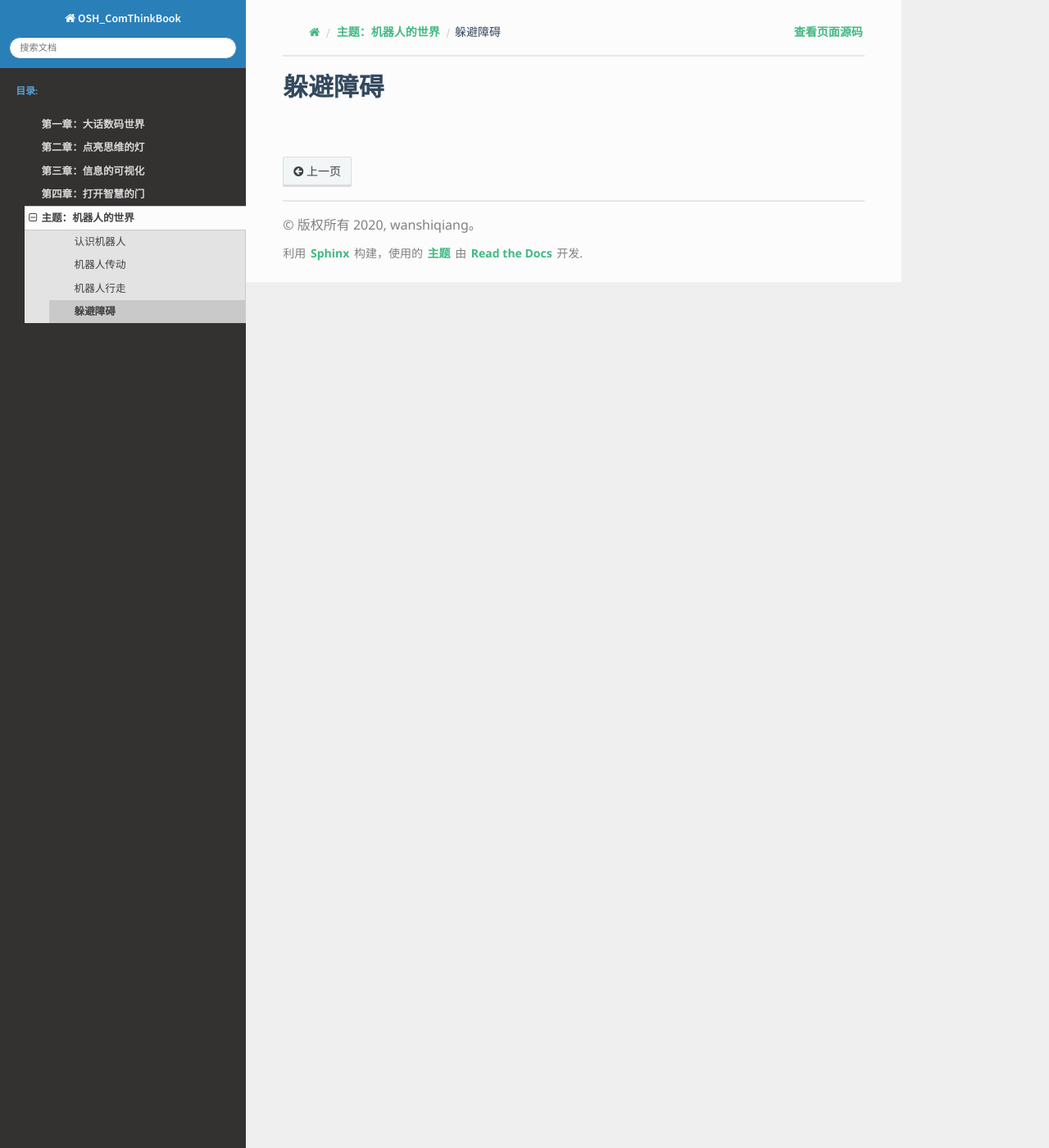
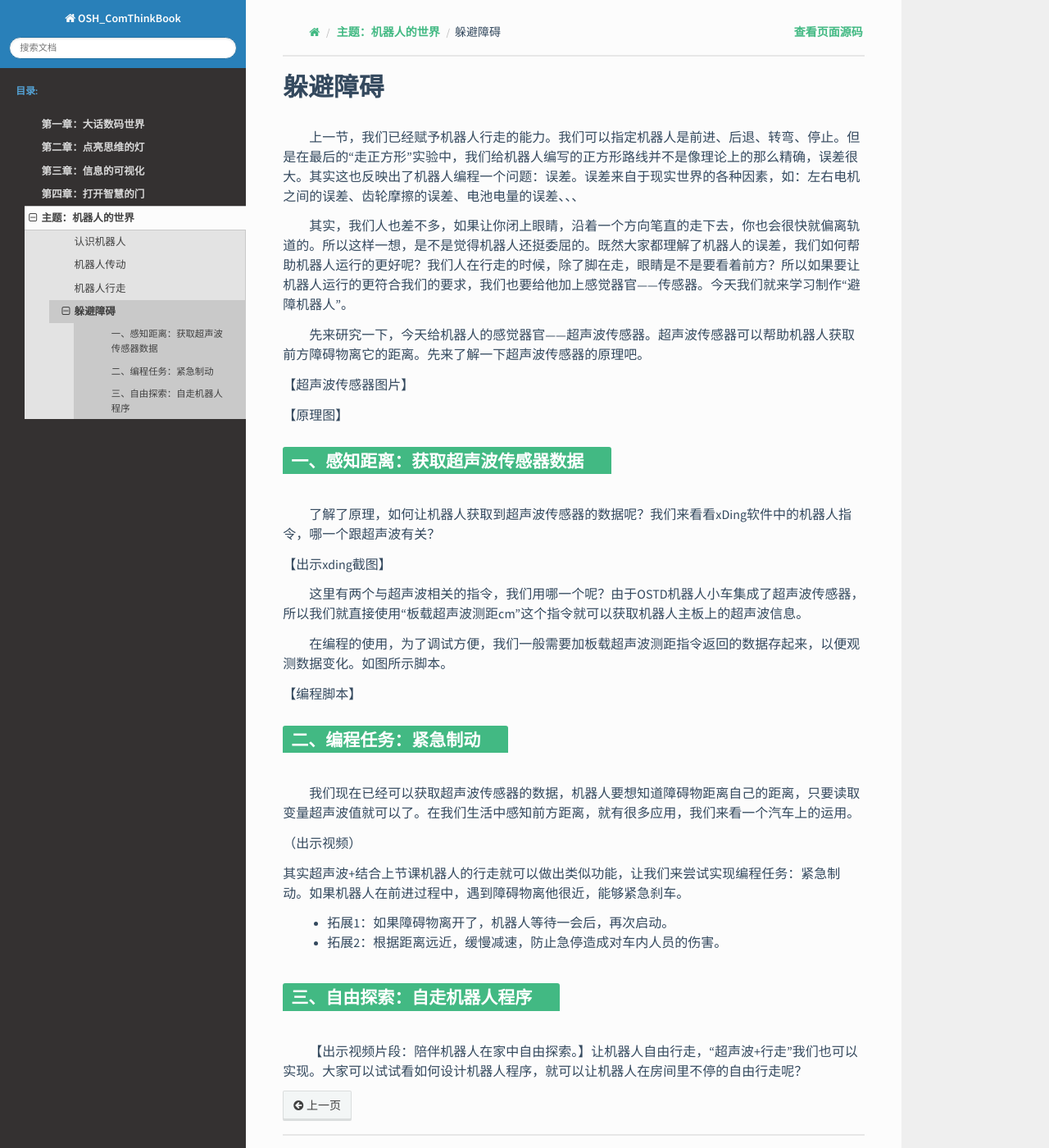
Before and after one commit to wanshiqiang/OSH_ComThinkBook, a Sphinx documentation site: the page built from source/bookChapters/robot/robot4.md, in a window 1280 px wide and 1400 px high. Shown: the whole window at 82% size. Built offline with Sphinx 7.4.7 and the Read the Docs theme 2.0.0, drawn with Linux system fonts in a browser that asks for light colours; a script that is not in the unit is left out.

Commit message:
机器人：躲避障碍

```diff
--- a/source/bookChapters/robot/robot4.md
+++ b/source/bookChapters/robot/robot4.md
@@ -1,3 +1,38 @@
 # 躲避障碍
 
-&emsp;&emsp;
+&emsp;&emsp;上一节，我们已经赋予机器人行走的能力。我们可以指定机器人是前进、后退、转弯、停止。但是在最后的“走正方形”实验中，我们给机器人编写的正方形路线并不是像理论上的那么精确，误差很大。其实这也反映出了机器人编程一个问题：误差。误差来自于现实世界的各种因素，如：左右电机之间的误差、齿轮摩擦的误差、电池电量的误差、、、
+
+&emsp;&emsp;其实，我们人也差不多，如果让你闭上眼睛，沿着一个方向笔直的走下去，你也会很快就偏离轨道的。所以这样一想，是不是觉得机器人还挺委屈的。既然大家都理解了机器人的误差，我们如何帮助机器人运行的更好呢？我们人在行走的时候，除了脚在走，眼睛是不是要看着前方？所以如果要让机器人运行的更符合我们的要求，我们也要给他加上感觉器官——传感器。今天我们就来学习制作“避障机器人”。
+
+&emsp;&emsp;先来研究一下，今天给机器人的感觉器官——超声波传感器。超声波传感器可以帮助机器人获取前方障碍物离它的距离。先来了解一下超声波传感器的原理吧。
+
+【超声波传感器图片】
+
+【原理图】
+
+## 一、感知距离：获取超声波传感器数据
+&emsp;&emsp;了解了原理，如何让机器人获取到超声波传感器的数据呢？我们来看看xDing软件中的机器人指令，哪一个跟超声波有关？
+
+【出示xding截图】
+
+&emsp;&emsp;这里有两个与超声波相关的指令，我们用哪一个呢？由于OSTD机器人小车集成了超声波传感器，所以我们就直接使用“板载超声波测距cm”这个指令就可以获取机器人主板上的超声波信息。
+
+&emsp;&emsp;在编程的使用，为了调试方便，我们一般需要加板载超声波测距指令返回的数据存起来，以便观测数据变化。如图所示脚本。
+
+【编程脚本】
+
+## 二、编程任务：紧急制动
+
+&emsp;&emsp;我们现在已经可以获取超声波传感器的数据，机器人要想知道障碍物距离自己的距离，只要读取变量超声波值就可以了。在我们生活中感知前方距离，就有很多应用，我们来看一个汽车上的运用。
+
+（出示视频）
+
+其实超声波+结合上节课机器人的行走就可以做出类似功能，让我们来尝试实现编程任务：紧急制动。如果机器人在前进过程中，遇到障碍物离他很近，能够紧急刹车。
+
+* 拓展1：如果障碍物离开了，机器人等待一会后，再次启动。
+
+* 拓展2：根据距离远近，缓慢减速，防止急停造成对车内人员的伤害。
+
+
+## 三、自由探索：自走机器人程序
+&emsp;&emsp;【出示视频片段：陪伴机器人在家中自由探索。】让机器人自由行走，“超声波+行走”我们也可以实现。大家可以试试看如何设计机器人程序，就可以让机器人在房间里不停的自由行走呢？
```
